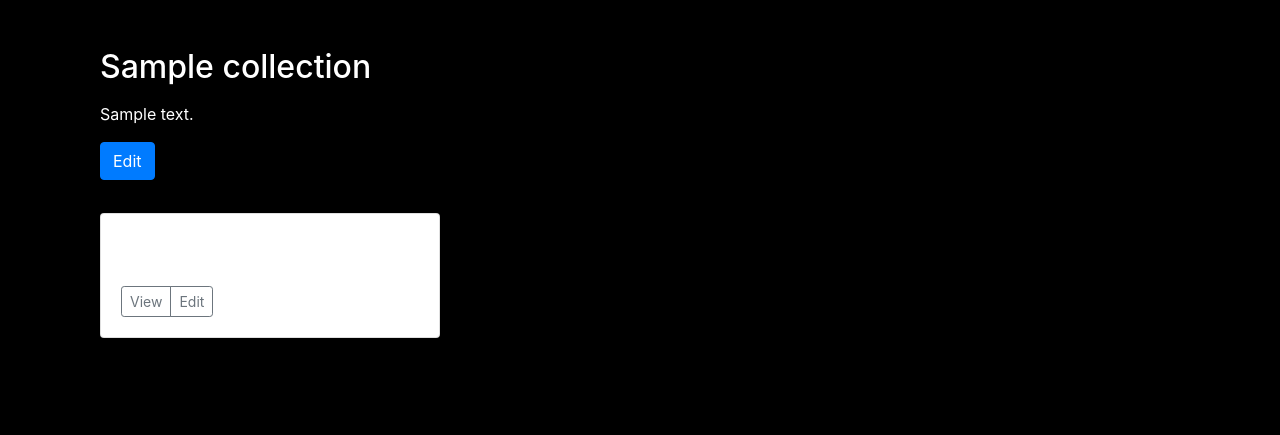
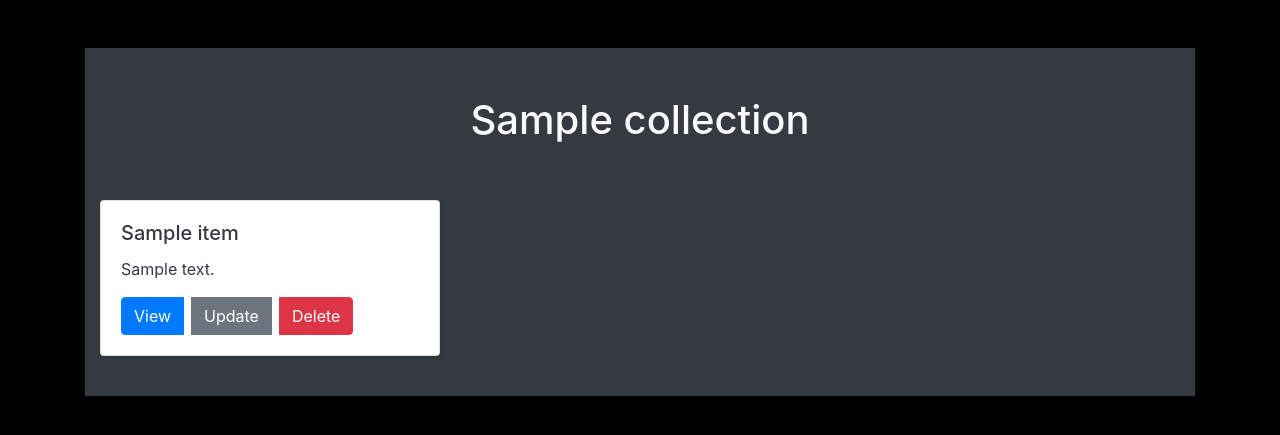
Before and after one commit to rpf13/the-collection, a Django app: page /collection/1/ in a window 1280 px wide. Shown: the part 56-491 px from the top of the page. Run offline with Django 3.2, Linux system fonts and the light colour scheme; a user stored in the database is signed in; tables that the repository leaves empty hold one stand-in row (values such as "Sample post").

Commit message:
feat: Add create item template
This commit will add the create item template to look like the create
collection template. It is still basic and raw, but it works and
has the same look.
It is now possible to create a new item, upload an image or get a
default image and view the items in collection_detail view.

```diff
--- a/templates/collection_detail.html
+++ b/templates/collection_detail.html
@@ -4,49 +4,39 @@
 {% load static %}
 
 {% block content %}
-  <div class="container">
-      <h2 class="my-3">{{ collection.collection_name }}</h2>
-      <p>{{ collection.description }}</p>
 
-      <div class="my-3">
-          <a href="#" class="btn btn-primary">Edit</a>
+<div class="container-fluid bg-dark text-light">
+    <div class="row">
+      <div class="col-md-12 text-center py-5">
+        <h1>{{ collection.collection_name }}</h1>
       </div>
-
-      <hr>
-
-      {% if items %}
+    </div>
     <div class="row">
       {% for item in items %}
-          <div class="col-md-4">
+      <div class="col-md-4 mb-3">
         <div class="card mb-4 shadow-sm">
-                  {% if item.image %}
-                  <img class="card-img-top" src="{{ item.image.url }}" alt="{{ item.title }}">
+          {% if "placeholder" in item.image.url %}
+            <img class="card-img-top" src="{% static 'images/102_item_default.webp' %}" alt="{{ item.name }}">
           {% else %}
-                  <div style="height: 225px; background-color: #eee;"></div>
+            <img class="card-img-top" src="{{ item.image.url }}" alt="{{ item.name }}">
           {% endif %}
           <div class="card-body">
-                      <h5 class="card-title">{{ item.title }}</h5>
-                      <p class="card-text">{{ item.description }}</p>
-                      <div class="d-flex justify-content-between align-items-center">
-                          <div class="btn-group">
-                              <a href="#"
-                                  class="btn btn-sm btn-outline-secondary">View</a>
-                              <a href="#" class="btn btn-sm btn-outline-secondary">Edit</a>
-                          </div>
-                          <small class="text-muted">{{ item.created_on|date }}</small>
+            <h5 class="card-title text-dark">{{ item.item_name }}</h5>
+            <p class="card-text text-dark">{{ item.description }}</p>
+            <div class="btn-group" role="group" aria-label="Item Actions">
+              <a href="#" class="btn btn-primary mr-2">View</a>
+              <a href="#" class="btn btn-secondary mr-2">Update</a>
+              <a href="#" class="btn btn-danger">Delete</a>
             </div>
           </div>
         </div>
       </div>
+      {% empty %}
+      <div class="col-md-12 text-center">
+        <p class="lead">You haven't created any items yet.</p>
+        <a href="{% url 'item_create' collection.pk %}" class="btn btn-primary">Create a new Item</a>
+      </div>
       {% endfor %}
     </div>
-      {% else %}
-      <div class="alert alert-primary" role="alert">
-          You haven't created any items yet for this collection.
-      </div>
-      <div class="my-3">
-          <a href="{% url 'item_create' pk=collection.pk %}" class="btn btn-primary">Create an item</a>
-      </div>
-      {% endif %}
 </div>
 {% endblock %}
```
Also changed, not shown: static/images/102_item_default.webp (added). Lines whose indentation alone changed are shown as unchanged.
